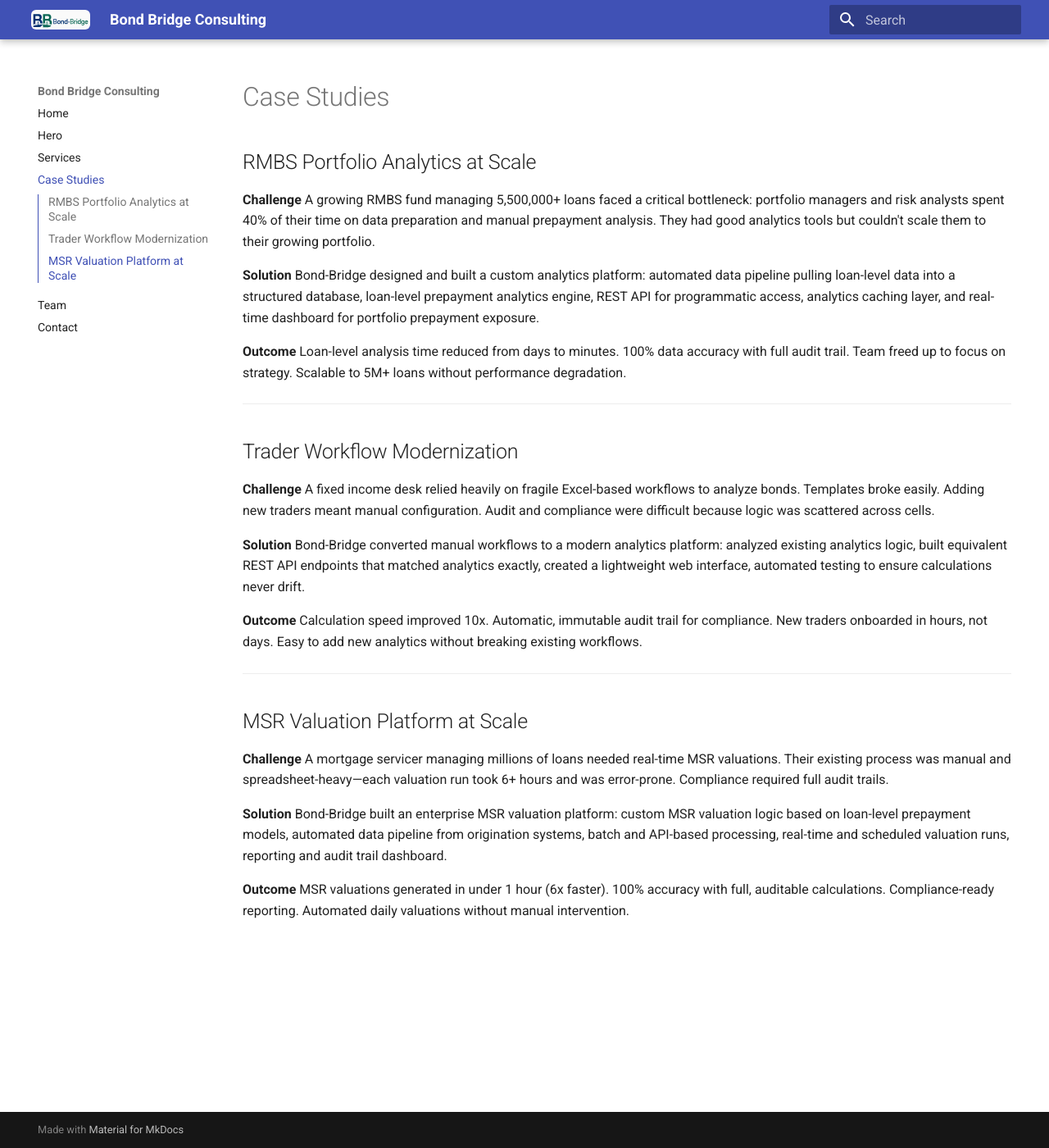
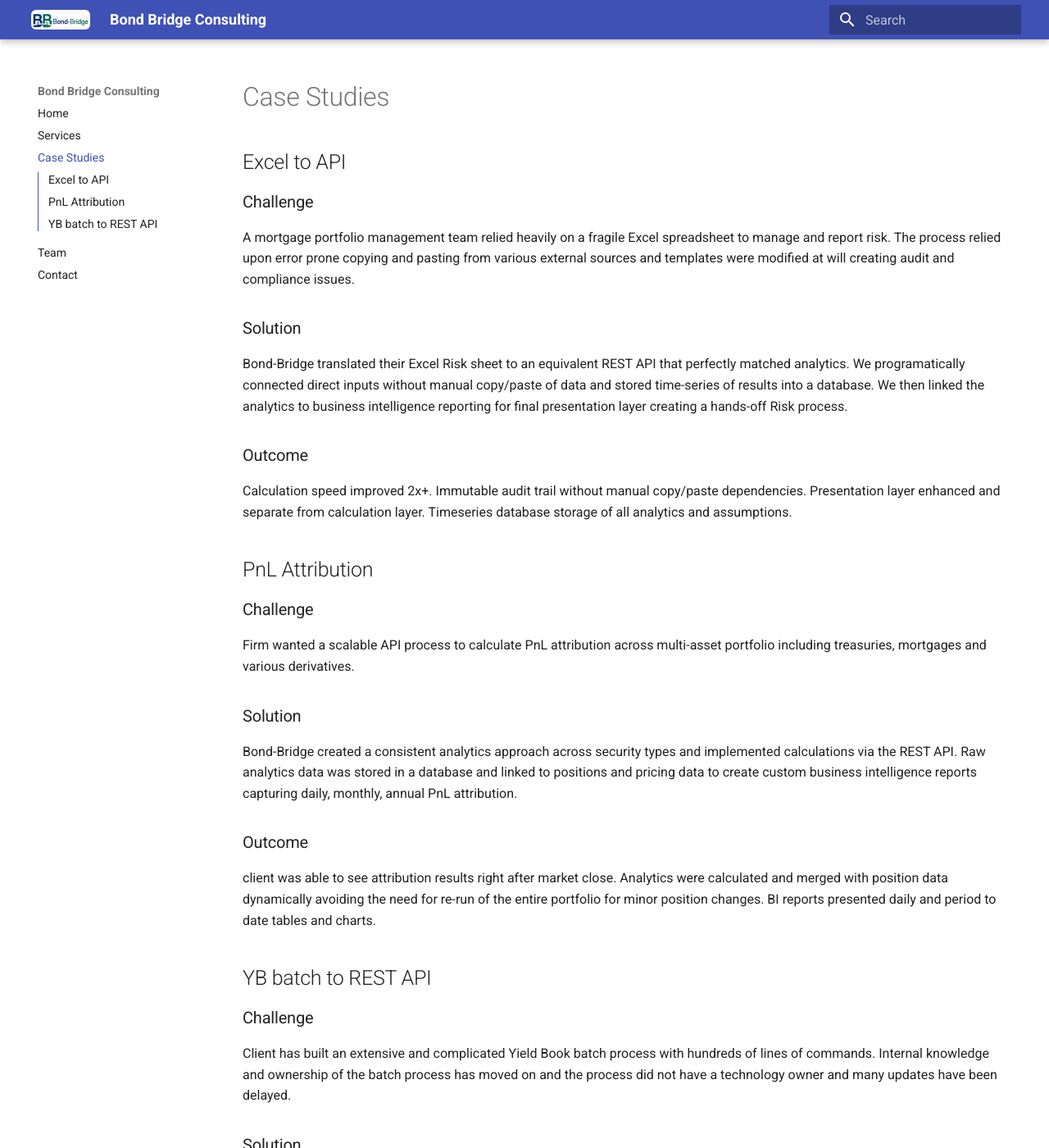
Before and after one commit to bond-bridge-dev/website, an MkDocs documentation site: the page built from docs/case-studies/index.md, in a window 1280 px wide and 1400 px high. Shown: the whole window at 82% size. Built offline with MkDocs 1.6.1 and Material for MkDocs 9.7.7, drawn with Linux system fonts in a browser that asks for light colours; some of the changed text lies outside the part shown.

Commit message:
Make the 'hero' the landing page

```diff
--- a/docs/case-studies/index.md
+++ b/docs/case-studies/index.md
@@ -1,38 +1,34 @@
 # Case Studies
 
-## RMBS Portfolio Analytics at Scale
+## Excel to API
 
-**Challenge**
-A growing RMBS fund managing 5,500,000+ loans faced a critical bottleneck: portfolio managers and risk analysts spent 40% of their time on data preparation and manual prepayment analysis. They had good analytics tools but couldn't scale them to their growing portfolio.
+<h3> Challenge </h3>
+A mortgage portfolio management team relied heavily on a fragile Excel spreadsheet to manage and report risk. The process relied upon error prone copying and pasting from various external sources and templates were modified at will creating audit and compliance issues.
 
-**Solution**
-Bond-Bridge designed and built a custom analytics platform: automated data pipeline pulling loan-level data into a structured database, loan-level prepayment analytics engine, REST API for programmatic access, analytics caching layer, and real-time dashboard for portfolio prepayment exposure.
+<h3> Solution </h3>
+Bond-Bridge translated their Excel Risk sheet to an equivalent REST API that perfectly matched analytics. We programatically connected direct inputs without manual copy/paste of data and stored time-series of results into a database.  We then linked the analytics to business intelligence reporting for final presentation layer creating a hands-off Risk process.
 
-**Outcome**
-Loan-level analysis time reduced from days to minutes. 100% data accuracy with full audit trail. Team freed up to focus on strategy. Scalable to 5M+ loans without performance degradation.
+<h3> Outcome </h3>
+Calculation speed improved 2x+. Immutable audit trail without manual copy/paste dependencies. Presentation layer enhanced and separate from calculation layer.  Timeseries database storage of all analytics and assumptions.
 
----
+## PnL Attribution
 
-## Trader Workflow Modernization
+<h3> Challenge </h3>
+Firm wanted a scalable API process to calculate PnL attribution across multi-asset portfolio including treasuries, mortgages and various derivatives.
 
-**Challenge**
-A fixed income desk relied heavily on fragile Excel-based workflows to analyze bonds. Templates broke easily. Adding new traders meant manual configuration. Audit and compliance were difficult because logic was scattered across cells.
+<h3> Solution </h3>
+Bond-Bridge created a consistent analytics approach across security types and implemented calculations via the REST API.  Raw analytics data was stored in a database and linked to positions and pricing data to create custom business intelligence reports capturing daily, monthly, annual PnL attribution.
 
-**Solution**
-Bond-Bridge converted manual workflows to a modern analytics platform: analyzed existing analytics logic, built equivalent REST API endpoints that matched analytics exactly, created a lightweight web interface, automated testing to ensure calculations never drift.
+<h3> Outcome </h3>
+client was able to see attribution results right after market close.  Analytics were calculated and merged with position data dynamically avoiding the need for re-run of the entire portfolio for minor position changes.  BI reports presented daily and period to date tables and charts.
 
-**Outcome**
-Calculation speed improved 10x. Automatic, immutable audit trail for compliance. New traders onboarded in hours, not days. Easy to add new analytics without breaking existing workflows.
+## YB batch to REST API
 
----
+<h3> Challenge </h3>
+Client has built an extensive and complicated Yield Book batch process with hundreds of lines of commands.  Internal knowledge and ownership of the batch process has moved on and the process did not have a technology owner and many updates have been delayed.
 
-## MSR Valuation Platform at Scale
+<h3> Solution </h3>
+Converted the Batch process to a REST API implementation matching analytics for each asset class. Embedded a clear set of assumptions that allowed the customer to control inputs of model choices etc more clearly.  Produced output files in exact format as Batch so that upstream processes were seamless.
 
-**Challenge**
-A mortgage servicer managing millions of loans needed real-time MSR valuations. Their existing process was manual and spreadsheet-heavy—each valuation run took 6+ hours and was error-prone. Compliance required full audit trails.
-
-**Solution**
-Bond-Bridge built an enterprise MSR valuation platform: custom MSR valuation logic based on loan-level prepayment models, automated data pipeline from origination systems, batch and API-based processing, real-time and scheduled valuation runs, reporting and audit trail dashboard.
-
-**Outcome**
-MSR valuations generated in under 1 hour (6x faster). 100% accuracy with full, auditable calculations. Compliance-ready reporting. Automated daily valuations without manual intervention.
+<h3> Outcome </h3>
+Process was now much more clear to client in a modern REST process that was understood by all IT.  Business user’s had clear method of making analytics assumptions changes for curves and models as needed. Process timing was accelerated for results to be available same day instead of next business morning.
--- a/mkdocs.yml
+++ b/mkdocs.yml
@@ -15,8 +15,7 @@
     - toc.integrate
 
 nav:
-  - Home: index.md
-  - Hero: hero/index.md
+  - Home: home/index.md
   - Services: services/index.md
   - Case Studies: case-studies/index.md
   - Team: team/index.md
```
Also changed, not shown: docs/index.md (+1 -10 lines), docs/old-home.md (added, +10 -0 lines), docs/old/home-2026-09.md (added, +10 -0 lines), docs/home/index.md (renamed from docs/hero/index.md), docs/home/style.css (renamed from docs/hero/style.css).
